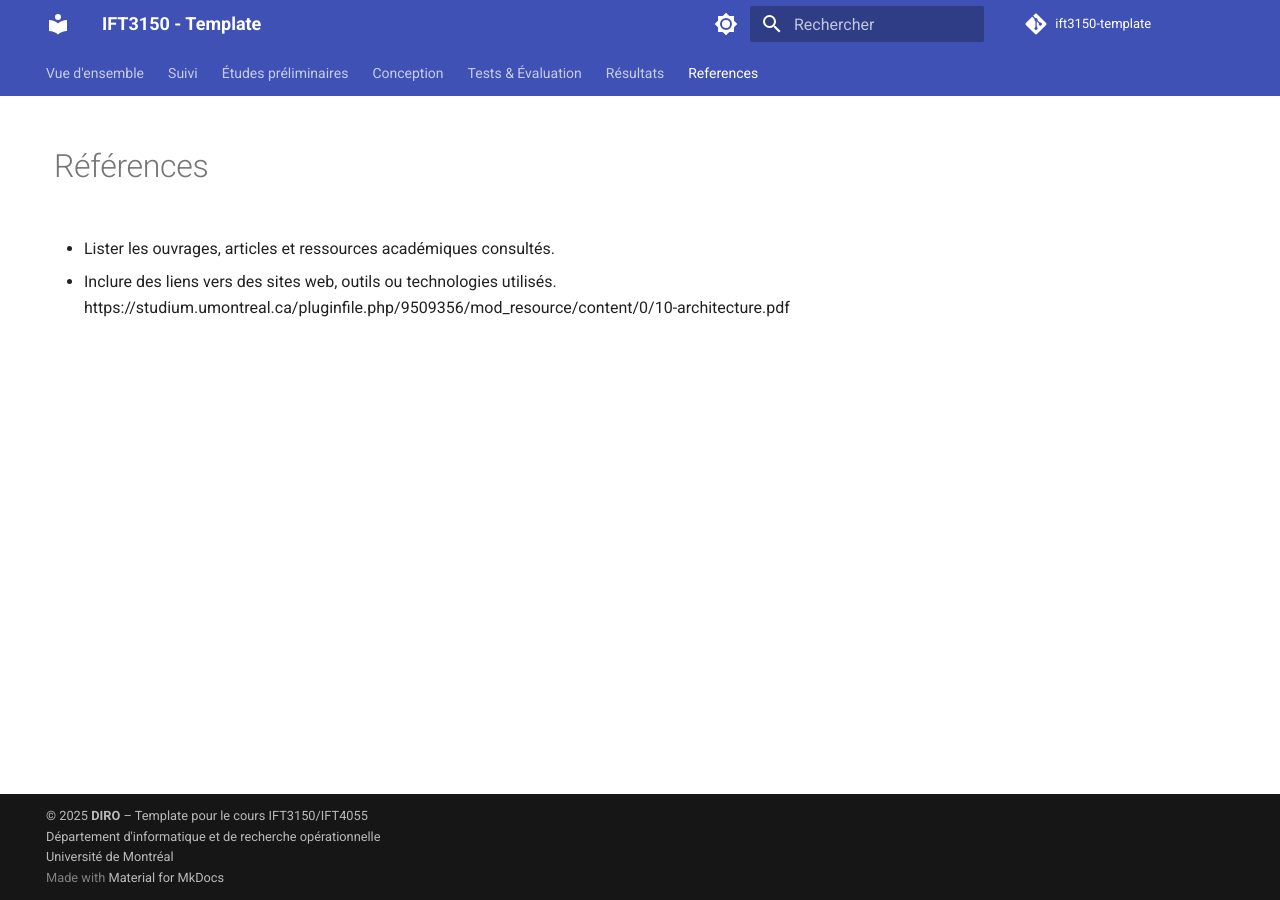
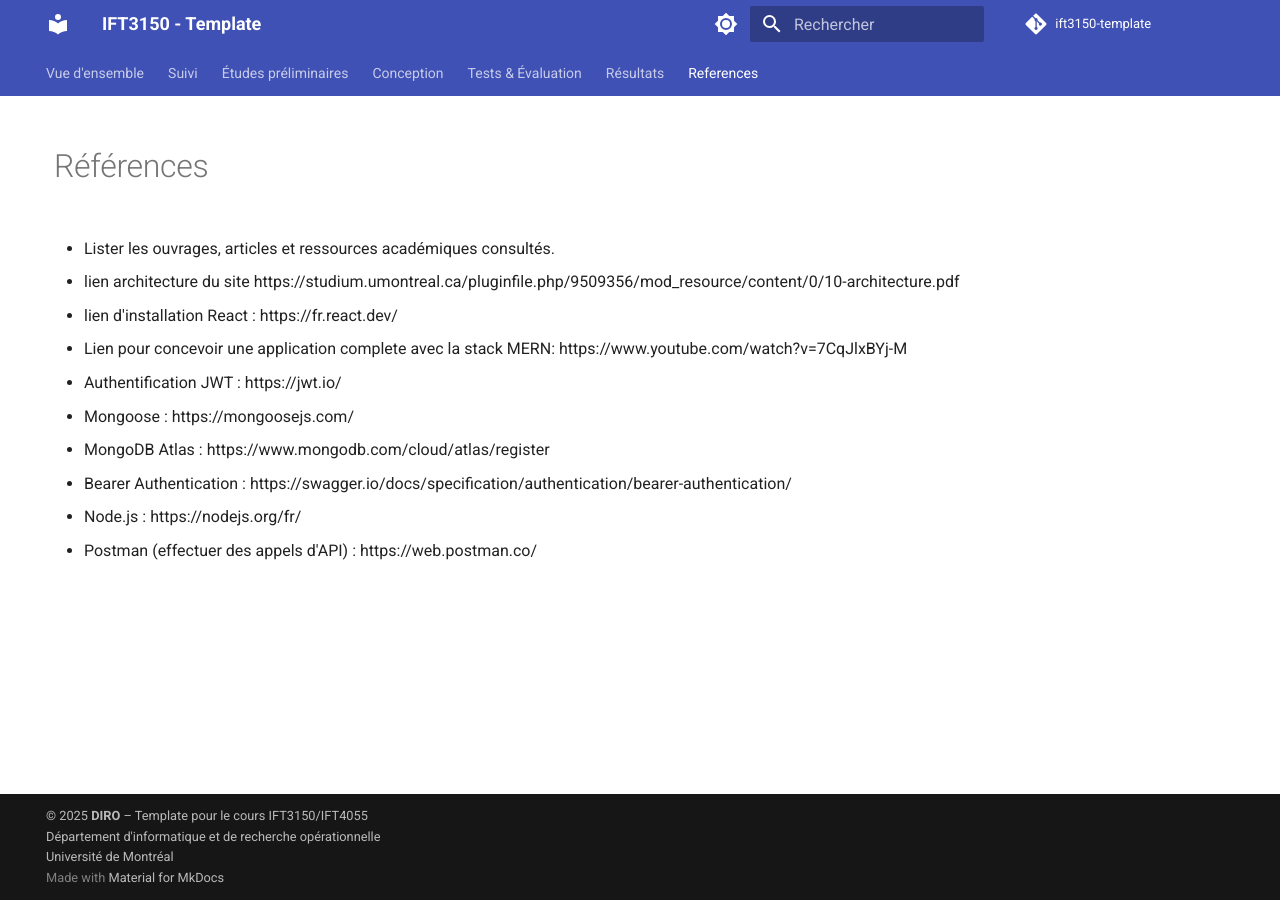
Before and after one commit to Kadijoo/Projet-3150, an MkDocs documentation site: the page built from docs/references.md, in a window 1280 px wide. Built offline with MkDocs 1.6.1 and Material for MkDocs 9.7.7, drawn with Linux system fonts in a browser that asks for light colours; comment, search, counter and statistics services are not loaded.

Commit message:
new update

```diff
--- a/docs/references.md
+++ b/docs/references.md
@@ -2,5 +2,15 @@
 
 - Lister les ouvrages, articles et ressources académiques consultés.
 
-- Inclure des liens vers des sites web, outils ou technologies utilisés.
+- lien architecture du site
   https://studium.umontreal.ca/pluginfile.php/9509356/mod_resource/content/0/10-architecture.pdf
+
+- lien d'installation React : https://fr.react.dev/
+- Lien pour concevoir une application complete avec la stack MERN:
+https://www.youtube.com/watch?v=7CqJlxBYj-M
+- Authentification JWT : https://jwt.io/
+- Mongoose : https://mongoosejs.com/
+- MongoDB Atlas : https://www.mongodb.com/cloud/atlas/register
+- Bearer Authentication : https://swagger.io/docs/specification/authentication/bearer-authentication/
+- Node.js : https://nodejs.org/fr/
+- Postman (effectuer des appels d'API) : https://web.postman.co/
```
Also changed, not shown: docs/conception.md (+0 -6 lines), docs/suivi.md (+4 -0 lines).
